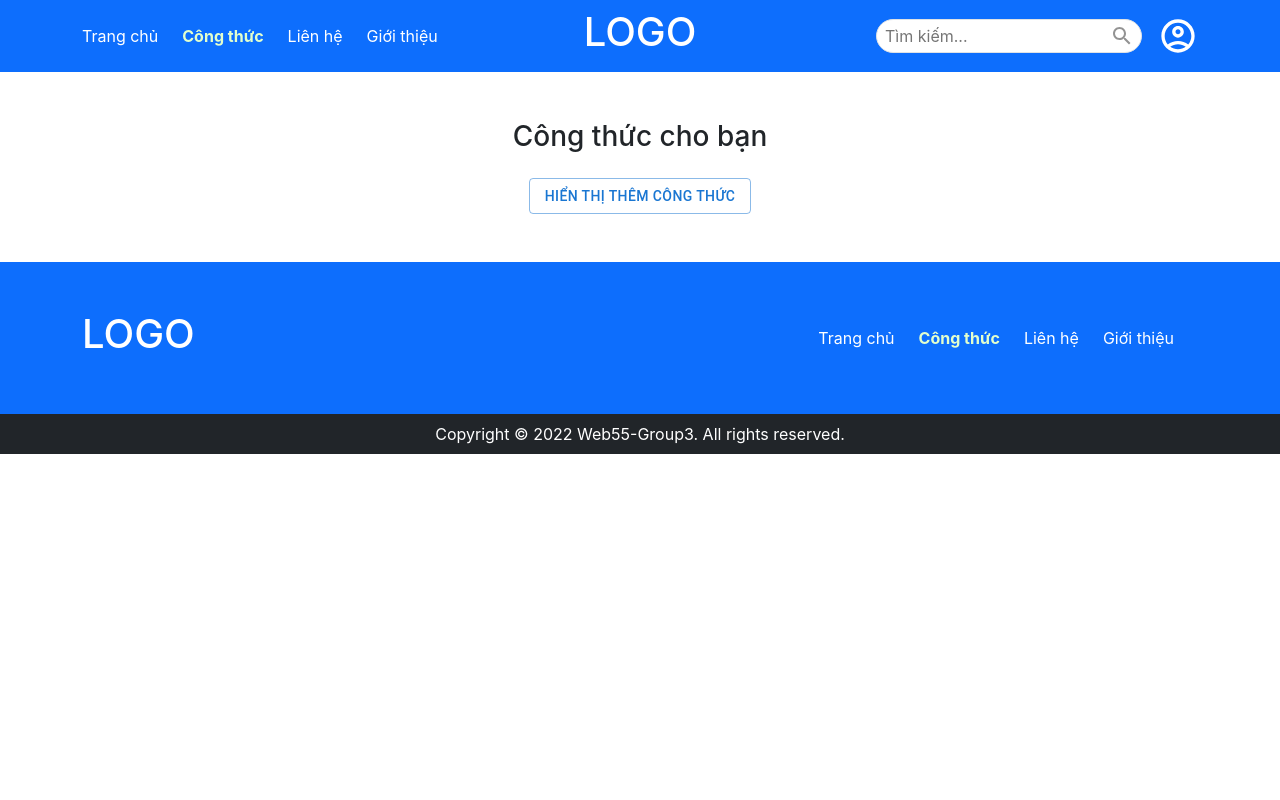
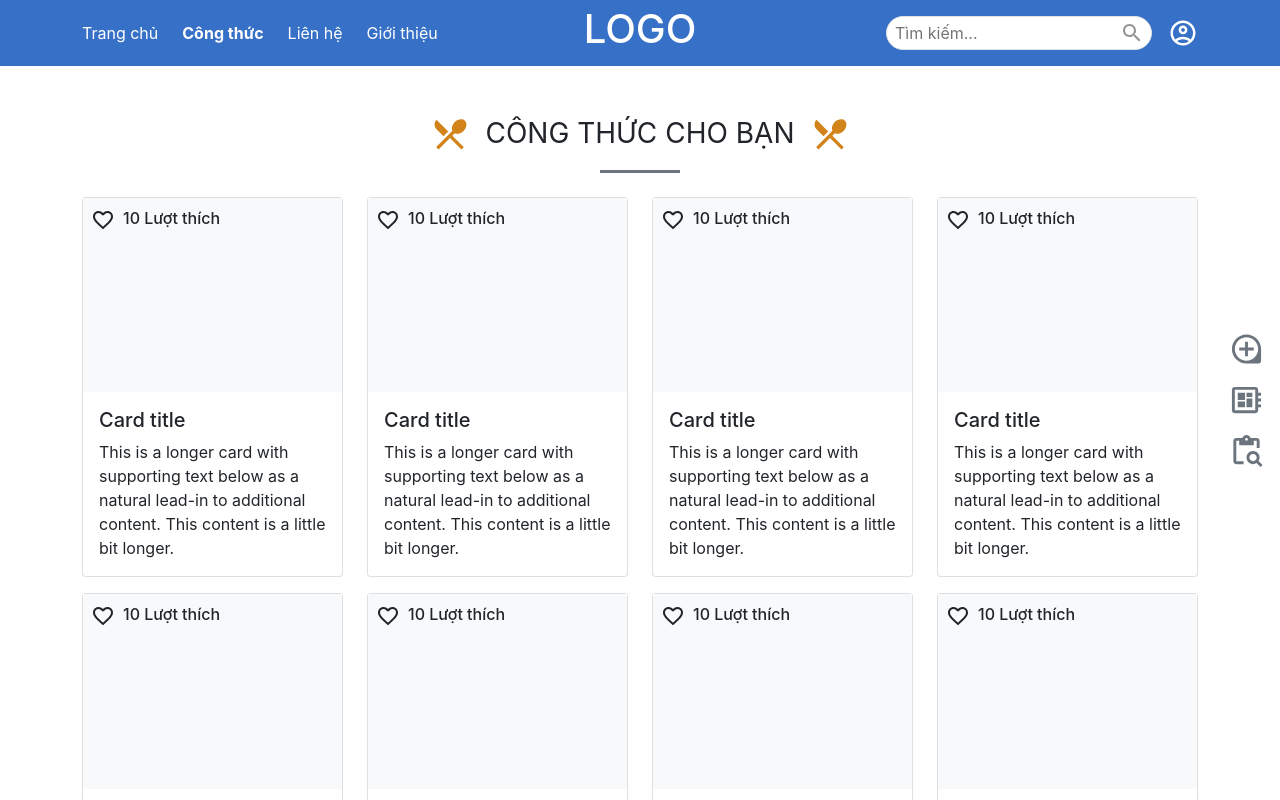
Before and after one commit to DoMinhHieu1997/MindX-Web55-Project, a React (Create React App) app: page /cong-thuc in a window 1280 px wide. Shown: the top 800 px of the page. Built offline with nearby package versions, Linux system fonts and the light colour scheme.

Commit message:
add several interface parts

```diff
--- a/src/App.js
+++ b/src/App.js
@@ -6,12 +6,13 @@ import Login from "./components/profile/Login";
 import Register from "./components//profile/Register";
 import Recipes from "./components/Recipes";
 import NewPosts from "./components/posts/NewPosts";
-
+import FloatingAction from "./components/shared/FloatingAction";
 
 function App() {
   return (
     <div className="App">
       <Menu />
+      <FloatingAction />
       <Routes>
         <Route path="/" element={<Home />}/>
         <Route path="/cong-thuc" element={<Recipes />}/>
--- a/src/components/Footer.js
+++ b/src/components/Footer.js
@@ -2,7 +2,7 @@ import { NavLink } from "react-router-dom";
 
 const Footer = () => {
     return <div>
-        <div className="bg-primary py-5">
+        <div className="bg-3771c7 py-5">
             <div className="container d-flex align-items-center justify-content-between">
                 <div className="">
                     <h1 className="text-white">LOGO</h1>
--- a/src/components/Home.js
+++ b/src/components/Home.js
@@ -1,3 +1,5 @@
+import MostFavorite from "./shared/MostFavorite";
+
 const Home = () => {
     return <div className="container py-5">
         <h3>Công thức mới - thử ngay</h3>
@@ -135,19 +137,7 @@ const Home = () => {
 
             </div>
             <div className="most-favourite-post col-md-3">
-                <h3 className="mb-4 text-center">Ưa thích nhất</h3>
-                <div>
-                    <div className="border rounded ratio ratio-4x3"></div>
-                    <div className="h5 mt-3">Tiêu đề bài viết</div>
-                </div>
-                <div>
-                    <div className="border rounded ratio ratio-4x3"></div>
-                    <div className="h5 mt-3">Tiêu đề bài viết</div>
-                </div>
-                <div>
-                    <div className="border rounded ratio ratio-4x3"></div>
-                    <div className="h5 mt-3">Tiêu đề bài viết</div>
-                </div>
+                <MostFavorite />
             </div>
         </div>
     </div>
--- a/src/components/Menu.js
+++ b/src/components/Menu.js
@@ -3,7 +3,7 @@ import SearchIcon from '@mui/icons-material/Search';
 import Users from "../components/profile/Users";
 
 const Menu = () => {
-    return <div className="bg-primary py-3">
+    return <div className="bg-3771c7 py-3">
         <div className="container d-flex align-items-center justify-content-between position-relative">
             <ul className="list-unstyled d-flex">
                 <li className="me-4">
--- a/src/components/Recipes.js
+++ b/src/components/Recipes.js
@@ -1,12 +1,89 @@
 import {useState, useEffect} from "react";
 import { Button } from "@mui/material";
+import PostItem from "./shared/PostItem";
+import LocalDiningOutlinedIcon from '@mui/icons-material/LocalDiningOutlined';
 
 const Recipes = () => {
   const [list, setList] = useState("");
   const [isLoading, setIsLoading] = useState(false);
-  const [size, setSze] = useState(10);
+  const [size, setSize] = useState(10);
 
   const listRecipes = [
+    {
+      id:1,
+      userid:1,
+      authorName:'minhhieu',
+      title:'công thức 1',
+      description:'đây là công thức 1',
+      content:'Lorem Ipsum is simply dummy text of the printing and typesetting industry. Lorem Ipsum has been the industry',
+      avatar:'https://yt3.ggpht.com/ytc/AKedOLRnTRRXf6mT_gGQUTaCCZeLLc2FUB8lJOFq7CElow=s88-c-k-c0x00ffffff-no-rj',
+      type:2,
+      totalcalories:'300kcal',
+      createdAt:'13/3/2022',
+      ingredients:{},
+      countLike:5,
+      usersLike:[1,2,3,4,5]
+    },
+    {
+      id:1,
+      userid:1,
+      authorName:'minhhieu',
+      title:'công thức 1',
+      description:'đây là công thức 1',
+      content:'Lorem Ipsum is simply dummy text of the printing and typesetting industry. Lorem Ipsum has been the industry',
+      avatar:'https://yt3.ggpht.com/ytc/AKedOLRnTRRXf6mT_gGQUTaCCZeLLc2FUB8lJOFq7CElow=s88-c-k-c0x00ffffff-no-rj',
+      type:2,
+      totalcalories:'300kcal',
+      createdAt:'13/3/2022',
+      ingredients:{},
+      countLike:5,
+      usersLike:[1,2,3,4,5]
+    },
+    {
+      id:1,
+      userid:1,
+      authorName:'minhhieu',
+      title:'công thức 1',
+      description:'đây là công thức 1',
+      content:'Lorem Ipsum is simply dummy text of the printing and typesetting industry. Lorem Ipsum has been the industry',
+      avatar:'https://yt3.ggpht.com/ytc/AKedOLRnTRRXf6mT_gGQUTaCCZeLLc2FUB8lJOFq7CElow=s88-c-k-c0x00ffffff-no-rj',
+      type:2,
+      totalcalories:'300kcal',
+      createdAt:'13/3/2022',
+      ingredients:{},
+      countLike:5,
+      usersLike:[1,2,3,4,5]
+    },
+    {
+      id:1,
+      userid:1,
+      authorName:'minhhieu',
+      title:'công thức 1',
+      description:'đây là công thức 1',
+      content:'Lorem Ipsum is simply dummy text of the printing and typesetting industry. Lorem Ipsum has been the industry',
+      avatar:'https://yt3.ggpht.com/ytc/AKedOLRnTRRXf6mT_gGQUTaCCZeLLc2FUB8lJOFq7CElow=s88-c-k-c0x00ffffff-no-rj',
+      type:2,
+      totalcalories:'300kcal',
+      createdAt:'13/3/2022',
+      ingredients:{},
+      countLike:5,
+      usersLike:[1,2,3,4,5]
+    },
+    {
+      id:1,
+      userid:1,
+      authorName:'minhhieu',
+      title:'công thức 1',
+      description:'đây là công thức 1',
+      content:'Lorem Ipsum is simply dummy text of the printing and typesetting industry. Lorem Ipsum has been the industry',
+      avatar:'https://yt3.ggpht.com/ytc/AKedOLRnTRRXf6mT_gGQUTaCCZeLLc2FUB8lJOFq7CElow=s88-c-k-c0x00ffffff-no-rj',
+      type:2,
+      totalcalories:'300kcal',
+      createdAt:'13/3/2022',
+      ingredients:{},
+      countLike:5,
+      usersLike:[1,2,3,4,5]
+    },
     {
       id:1,
       userid:1,
@@ -69,6 +146,10 @@ const Recipes = () => {
     }
   ];
 
+  const handleLoadMoreClick = () => {
+    console.log("loadmore");
+  }
+
   useEffect(() => {
     // fetch("https://randomuser.me/api/?results=" + size)
     //   .then((res) => res.json())
@@ -85,37 +166,55 @@ const Recipes = () => {
   }, [size]);
 
   return <div className="container py-5">
-    <h3 className="text-center">Công thức cho bạn</h3>
+    <div className="d-flex align-items-center justify-content-center">
+      <LocalDiningOutlinedIcon sx={{ fontSize: 40 }} style={{color:"#d28319"}}/>
+      <h3 className="text-center text-uppercase fw-normal mx-3 mb-0">Công thức cho bạn</h3>
+      <LocalDiningOutlinedIcon sx={{ fontSize: 40 }} style={{color:"#d28319"}}/>
+    </div>
+    <div className="bg-secondary mx-auto mt-3" style={{ height:"3px",width:"5rem" }}></div>
     {
       isLoading ? <div className="post-loading row mt-4">
         <Skeleton />
-        <Skeleton />
-        <Skeleton />
-        <Skeleton />
-        <Skeleton />
-        <Skeleton />
-        <Skeleton />
-        <Skeleton />
-        <Skeleton />
-        <Skeleton />
-        <Skeleton />
-        <Skeleton />
       </div> : null
     }
-    <div className="list-recipes row mt-4"></div>
+    <div className="list-recipes row py-4">
+      {
+        list && list.map((item) => {
+          return <div className="col-2 col-md-3"><PostItem /></div>
+        })
+      }
+    </div>
     <div className="text-center">
       {
-        !isLoading && <Button className="return-to-home-btn" variant="outlined" color="primary" href="/">Hiển thị thêm công thức</Button>
+        !isLoading && <Button className="return-to-home-btn" variant="outlined" color="primary" onClick={handleLoadMoreClick}>Hiển thị thêm công thức</Button>
       }
     </div>
   </div>
 }
 
 const Skeleton = () => {
+  return <>
+    <SkeletonItem />
+    <SkeletonItem />
+    <SkeletonItem />
+    <SkeletonItem />
+    <SkeletonItem />
+    <SkeletonItem />
+    <SkeletonItem />
+    <SkeletonItem />
+    <SkeletonItem />
+    <SkeletonItem />
+    <SkeletonItem />
+    <SkeletonItem />
+  </>
+}
+
+const SkeletonItem = () => {
   return <div className="col-6 col-sm-3 col-md-3 mb-4">
-    <div className="ratio ratio-1x1 mb-3 rounded overflow-hidden">
+    <div className="ratio ratio-4x3 mb-3 rounded overflow-hidden">
       <div className="position-absolute top-0 bottom-0 start-0 end-0 skeleton"></div>
     </div>
+    <div className="pb-3 skeleton mt-2"></div>
     <div className="pb-3 skeleton mt-2"></div>
     <div className="pb-3 skeleton mt-2"></div>
   </div>
--- a/src/components/posts/PostItem.js
+++ /dev/null
@@ -1,5 +0,0 @@
-const PostItem = () => {
-  return <div></div>
-}
-
-export default PostItem;
--- a/src/components/profile/Users.js
+++ b/src/components/profile/Users.js
@@ -33,7 +33,7 @@ function Users() {
         <>
           <AccountCircleOutlined
             onClick={handleClick}
-            style={{ fontSize: 40, color: "#fff" }}
+            style={{ fontSize: 30, color: "#fff" }}
           />
           <Menu open={!!anchorEl} anchorEl={anchorEl} onClose={handleClose}>
             {options.map((value) => (
--- /dev/null
+++ b/src/components/shared/FloatingAction.js
@@ -0,0 +1,26 @@
+import LoupeIcon from '@mui/icons-material/Loupe';
+import DeveloperBoardIcon from '@mui/icons-material/DeveloperBoardOutlined';
+import ContentPasteSearchIcon from '@mui/icons-material/ContentPasteSearch';
+import { Tooltip } from '@mui/material';
+
+const FloatingAction = () => {
+    return <div className="position-fixed end-0 top-50 translate-middle-y me-3">
+        <div>
+            <Tooltip title="Thêm bài viết / công thức">
+                <LoupeIcon fontSize="large" style={{color:"#6c757d"}}/>
+            </Tooltip>
+        </div>
+        <div className='mt-3'>
+            <Tooltip title="Thời khóa biểu">
+                <DeveloperBoardIcon fontSize="large" style={{color:"#6c757d"}}/>
+            </Tooltip>
+        </div>
+        <div className='mt-3'>
+            <Tooltip title="Gợi ý món ăn">
+                <ContentPasteSearchIcon fontSize="large" style={{color:"#6c757d"}}/>
+            </Tooltip>
+        </div>
+    </div>
+}
+
+export default FloatingAction;
--- /dev/null
+++ b/src/components/shared/MostFavorite.js
@@ -0,0 +1,15 @@
+import PostItem from "./PostItem";
+
+const MostFavorite = () => {
+    return <div>
+        <h4 className="text-center">Ưa thích nhất</h4>
+        <hr className="text-secondary"/>
+        <div className="mt-4 row">
+            <div><PostItem /></div>
+            <div><PostItem /></div>
+            <div><PostItem /></div>
+        </div>
+    </div>
+}
+
+export default MostFavorite;
--- /dev/null
+++ b/src/components/shared/PostItem.js
@@ -0,0 +1,33 @@
+import FavoriteBorderOutlinedIcon from '@mui/icons-material/FavoriteBorderOutlined';
+import FavoriteIcon from '@mui/icons-material/Favorite';
+import { useState } from 'react';
+
+const PostItem = (props) => {
+  const [isLove, setIsLove] = useState(false);
+  const [totalLike, setTotalLike] = useState(10);
+
+  const handleLike = (event) => {
+    setTotalLike(prev => prev + 1);
+    setIsLove(true);
+  }
+
+  return <div className='card mb-3'>
+    <div className="ratio ratio-4x3 rounded oveflow-hidden">
+      <div className="bg-light"></div>
+      <div className="mt-2 ms-2">
+        {
+          !isLove
+            ? <FavoriteBorderOutlinedIcon className="d-inline-block" onClick={handleLike}/>
+            : <FavoriteIcon className="d-inline-block" style={{color: "#d83737"}}/>
+        }
+        <div className="ms-2 d-inline-block h6 mb-0">{totalLike} Lượt thích</div>
+      </div>
+    </div>
+    <div className="card-body">
+      <h5 className="card-title">Card title</h5>
+      <p className="card-text">This is a longer card with supporting text below as a natural lead-in to additional content. This content is a little bit longer.</p>
+    </div>
+  </div>
+}
+
+export default PostItem;
--- a/src/index.css
+++ b/src/index.css
@@ -11,15 +11,17 @@ code {
 a {
   text-decoration: none;
 }
+hr {
+  height:2px !important;
+}
 ul {
   margin-bottom: 0;
 }
 .active {
-  color: #e2ffcd !important;
   font-weight: 700;
 }
-.bg-92AD95 {
-  background-color: #92ad95;
+.bg-3771c7 {
+  background-color: #3771c7;
 }
 .bg-5A5A5A {
   background-color: #5a5a5a;
```
Also changed, not shown: src/components/Detail.js (added, +14 -0 lines).
